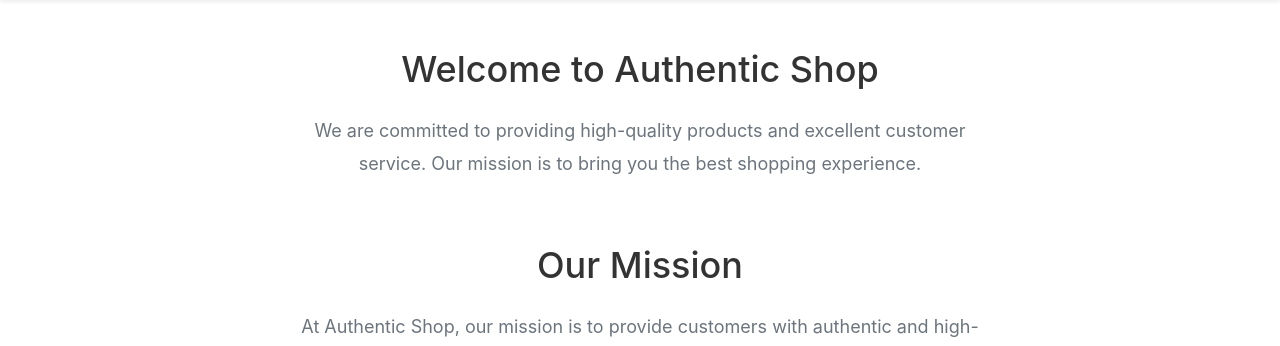
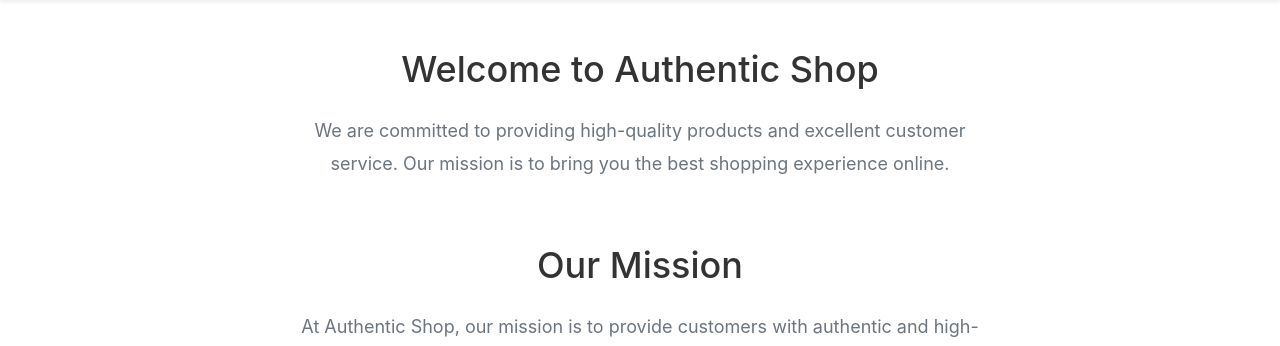
Before and after one commit to Gomsur/Authentic-shop, a Django app: page /about/ in a window 1280 px wide. Shown: the part 58-404 px from the top of the page. Run offline with Django 4.2, Linux system fonts and the light colour scheme; some libraries are stand-ins or nearby versions.

Commit message:
Extended work on about us page to provide the customer with knowledge

```diff
--- a/templates/newsletter/about.html
+++ b/templates/newsletter/about.html
@@ -10,7 +10,7 @@
         <div class="row">
             <div class="col-lg-8 offset-lg-2 text-center">
                 <h2 class="section-heading mb-4">Welcome to Authentic Shop</h2>
-                <p class="text-muted">We are committed to providing high-quality products and excellent customer service. Our mission is to bring you the best shopping experience.</p>
+                <p class="text-muted">We are committed to providing high-quality products and excellent customer service. Our mission is to bring you the best shopping experience online.</p>
             </div>
         </div>
     </section>
```
